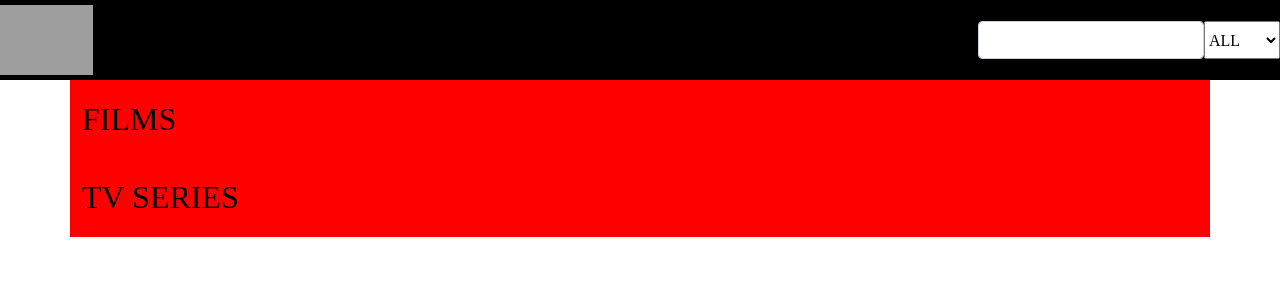
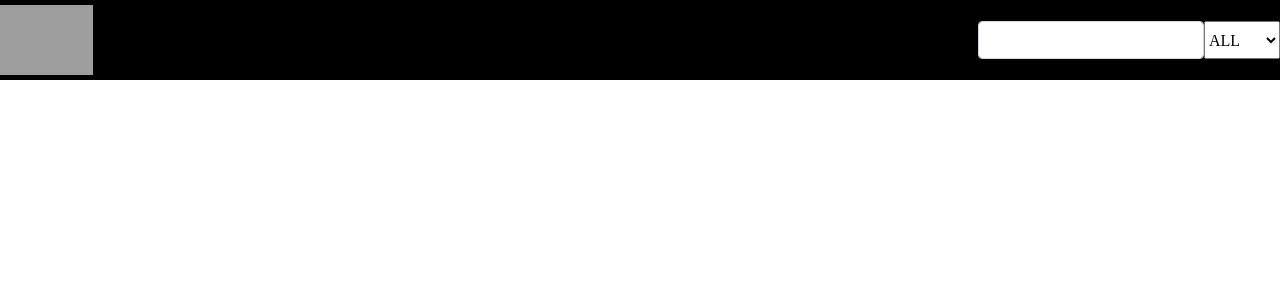
Before and after one commit to FrancescoCataletto/vue-boolflix, a Vue app: page / in a window 1280 px wide. Shown: the top 300 px of the page. Built offline with nearby package versions, Linux system fonts and the light colour scheme; grey boxes are pictures that could not be loaded; what vue-flag-icon would draw is missing.

Commit message:
added v-if on card components

```diff
--- a/src/components/MainComponent.vue
+++ b/src/components/MainComponent.vue
@@ -1,14 +1,13 @@
 <template>
   <main class="container d-flex flex-wrap justify-content-center">
-      <h2>FILMS</h2>
+      <h2 v-if= "movieArr.length > 0">FILMS</h2>
       <MovieCardComponent v-for="(movie, index) in movieArr"
                           :key="`movie${index}`"
                           :singleMovieCard="movie"/>
-      <h2>TV SERIES</h2>
+      <h2 v-if= "tvArr.length > 0">TV SERIES</h2>
       <TvCardComponent v-for="(serie, index) in tvArr"
                           :key="`serie${index}`"
                           :singleTvCard="serie"/>
-
   </main>
 </template>
 
```
